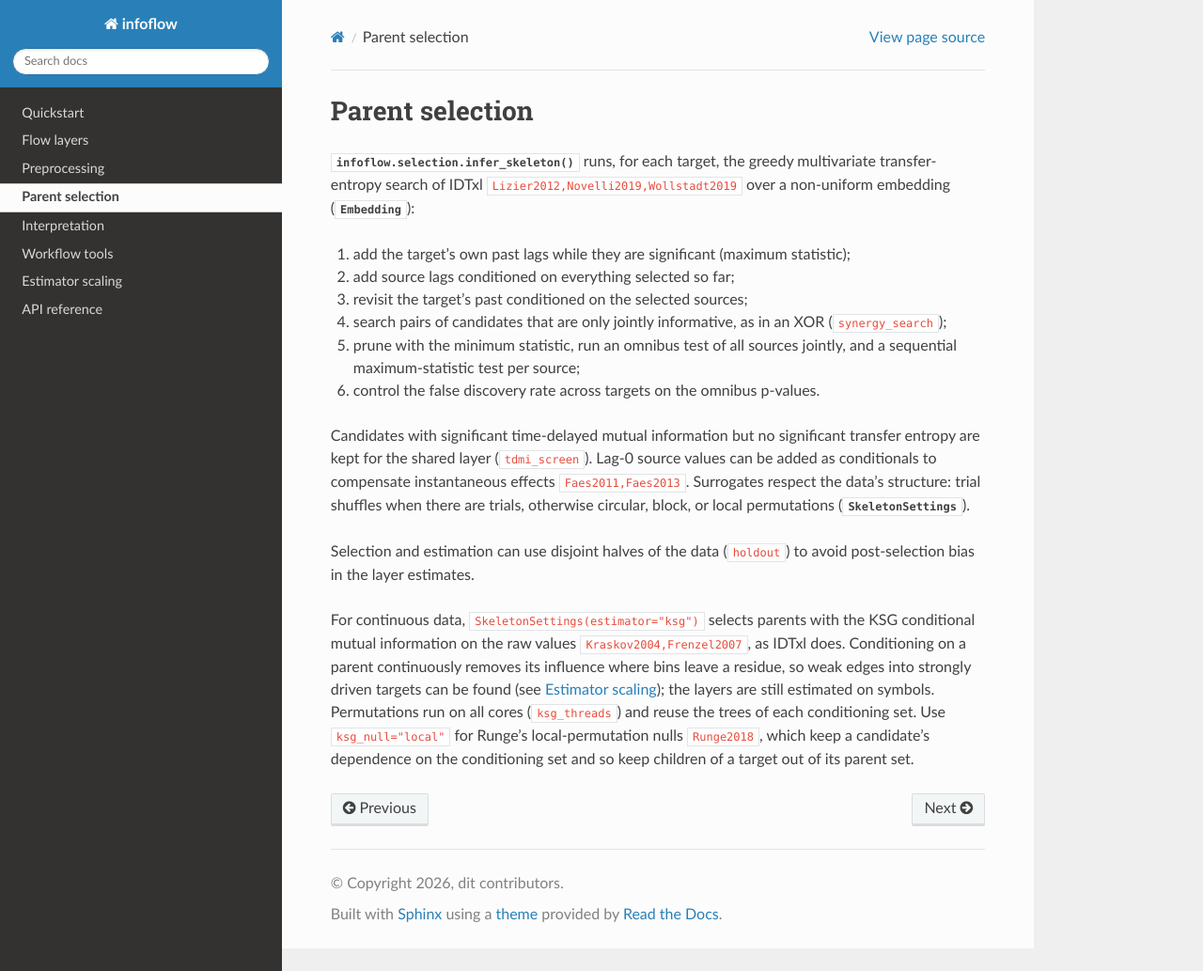
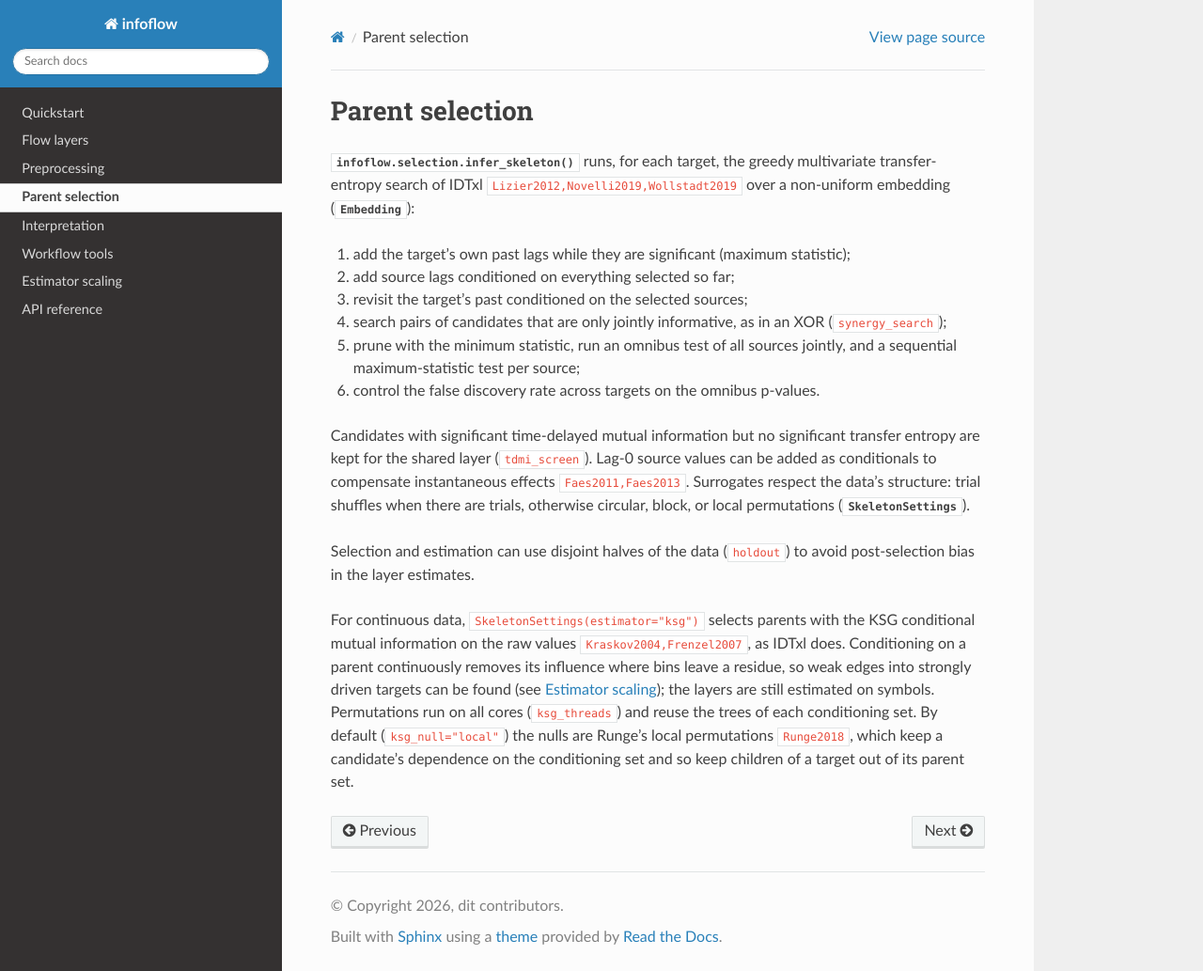
Before and after one commit to dit/infoflow, a Sphinx documentation site: the page built from docs/skeleton.rst, in a window 1280 px wide and 1033 px high. Shown: the whole window at 94% size. Built offline with Sphinx 7.4.7 and the Read the Docs theme 3.1.0, drawn with Linux system fonts in a browser that asks for light colours; pages that are not in the unit, such as notebooks, are missing from menus; the version number could not be read and is left out; cross-references to code outside the pages are shown as plain code.

Commit message:
KSG selection uses local-permutation nulls by default
Co-authored-by: Cursor <cursoragent@cursor.com>

```diff
--- a/docs/skeleton.rst
+++ b/docs/skeleton.rst
@@ -30,7 +30,7 @@ KSG conditional mutual information on the raw values :cite:`Kraskov2004,Frenzel2
 as IDTxl does. Conditioning on a parent continuously removes its influence where bins
 leave a residue, so weak edges into strongly driven targets can be found (see
 :doc:`benchmarks`); the layers are still estimated on symbols. Permutations run on
-all cores (``ksg_threads``) and reuse the trees of each conditioning set. Use
-``ksg_null="local"`` for Runge's local-permutation nulls :cite:`Runge2018`, which keep
+all cores (``ksg_threads``) and reuse the trees of each conditioning set. By default
+(``ksg_null="local"``) the nulls are Runge's local permutations :cite:`Runge2018`, which keep
 a candidate's dependence on the conditioning set and so keep children of a target
 out of its parent set.
```
Also changed, not shown: 1 other file.
